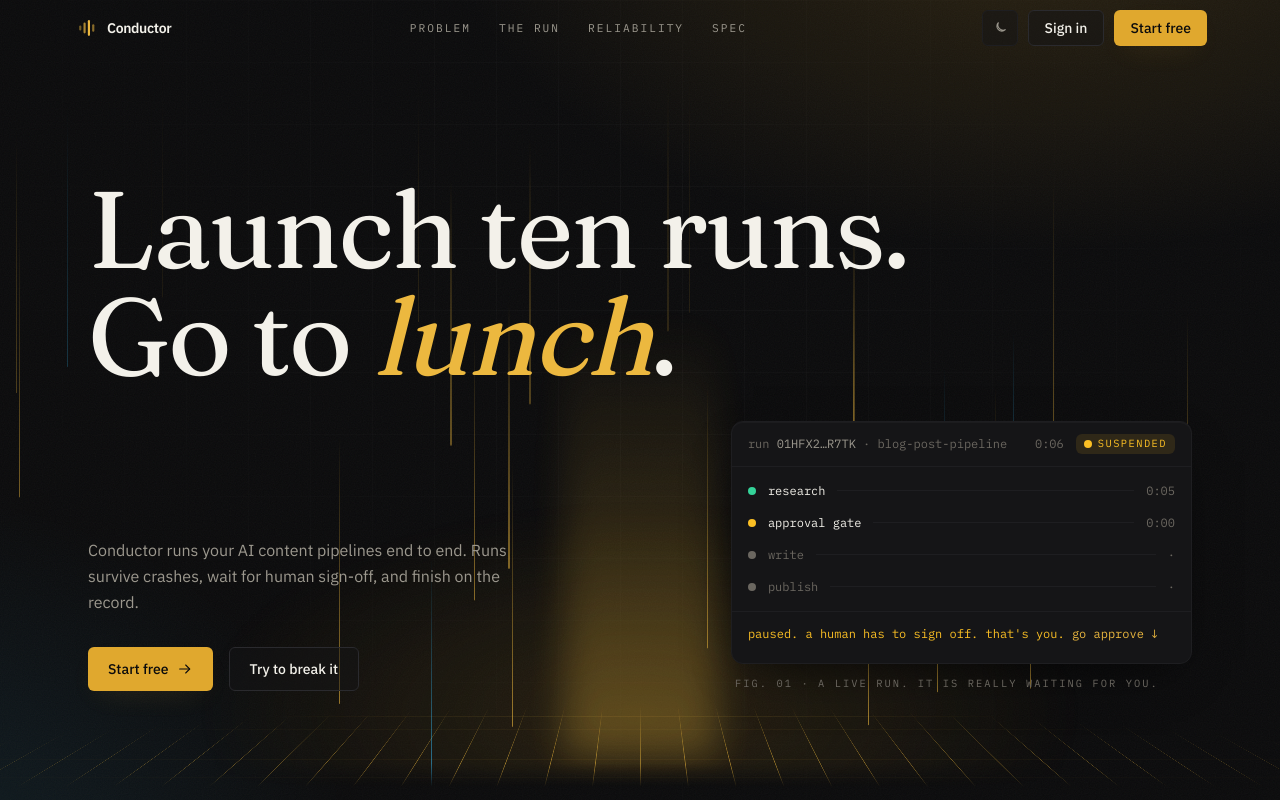
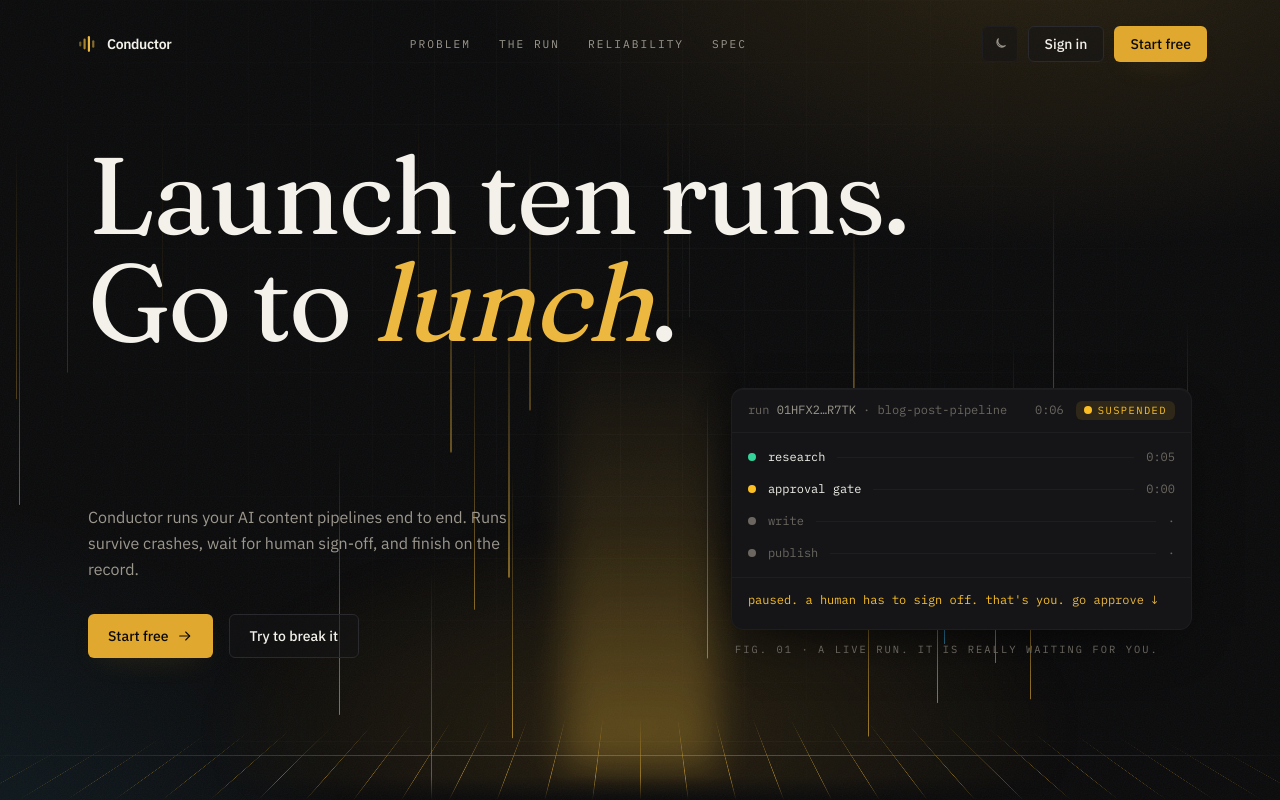
Before and after one commit to avinash-1707/Conductor, a Next.js app in the folder apps/web/: page / in a window 1280 px wide. Shown: the top 800 px of the page. Built offline with nearby package versions, Linux system fonts and the light colour scheme.

Commit message:
feat: full-viewport hero + lowered navbar
Hero is min-h-svh with vertically centered content so the grid floor
gets real space. Nav sits lower in both bar (mt-4) and capsule (mt-6)
states.

```diff
--- a/apps/web/components/landing/hero.tsx
+++ b/apps/web/components/landing/hero.tsx
@@ -10,9 +10,9 @@
  */
 export function Hero() {
   return (
-    <section className="relative overflow-hidden pb-24 pt-36 md:pt-44">
+    <section className="relative flex min-h-svh flex-col justify-center overflow-hidden pb-28 pt-32 md:pt-28">
       <CyberGrid />
-      <div className="relative mx-auto max-w-6xl px-6">
+      <div className="relative mx-auto w-full max-w-6xl px-6">
         <h1 className="font-display text-[clamp(3.4rem,8.5vw,6.8rem)] leading-[0.98] tracking-[-0.02em]">
           <span className="rise block" style={{ animationDelay: "120ms" }}>
             Launch ten runs.
--- a/apps/web/components/landing/site-nav.tsx
+++ b/apps/web/components/landing/site-nav.tsx
@@ -33,8 +33,8 @@
         aria-label="Main"
         className={`nav-shell mx-auto flex h-14 items-center justify-between border backdrop-blur-md ${
           scrolled
-            ? "mt-3 max-w-4xl rounded-xl border-line-soft bg-[color-mix(in_oklab,var(--bg-surface)_84%,transparent)] px-4 shadow-[var(--shadow-card)]"
-            : "mt-0 max-w-6xl rounded-none border-transparent bg-transparent px-2"
+            ? "mt-6 max-w-4xl rounded-xl border-line-soft bg-[color-mix(in_oklab,var(--bg-surface)_84%,transparent)] px-4 shadow-[var(--shadow-card)]"
+            : "mt-4 max-w-6xl rounded-none border-transparent bg-transparent px-2"
         }`}
       >
         <Link
```
